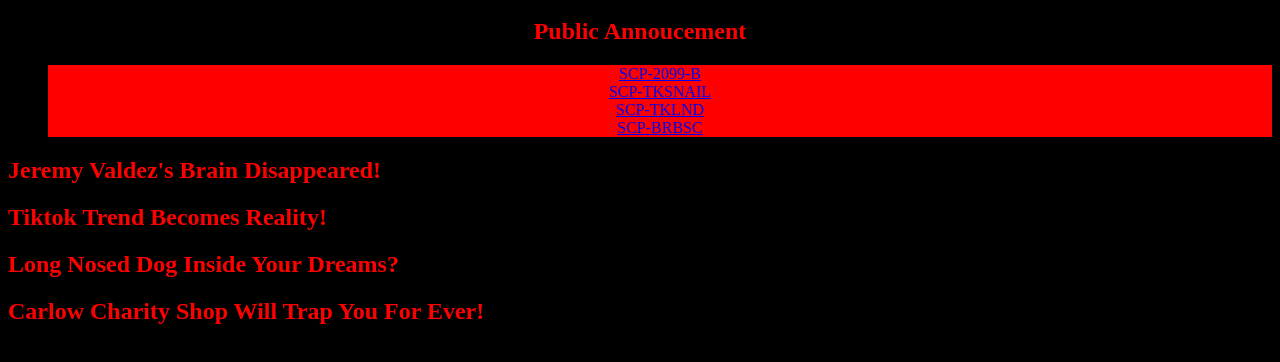
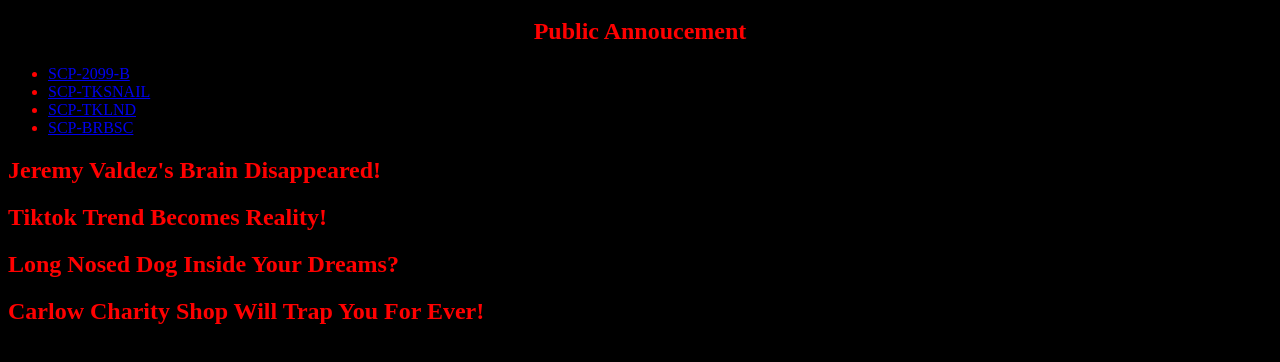
Before and after one commit to Hubert-Andrzejewski/IxD23, a plain HTML site: page index.html in a window 1280 px wide. Shown: the part 48-410 px from the top of the page. Drawn offline with Linux system fonts and the light colour scheme.

Commit message:
Update style.css

```diff
--- a/style.css
+++ b/style.css
@@ -11,9 +11,7 @@ h2 {
 }
 
 li {
-  color: black;
-  background-color: red;
-  text-align: center;
+  color: red;
 }
 
 #Title {
@@ -27,7 +25,7 @@ li {
 .annoucment{
  color: black;
   background-color: red;
-  text-align: center;
+
 }
 
 #Brain{
```
